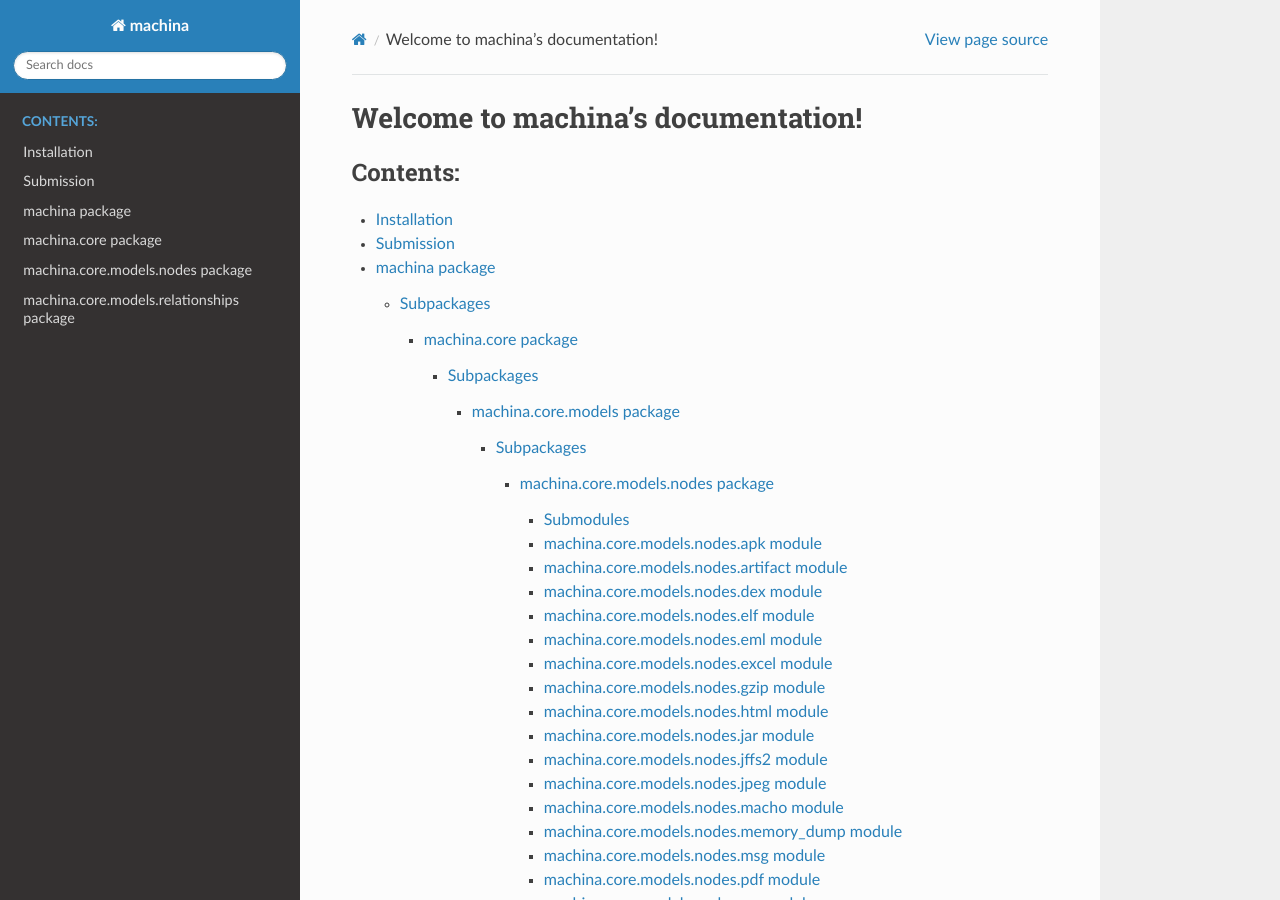
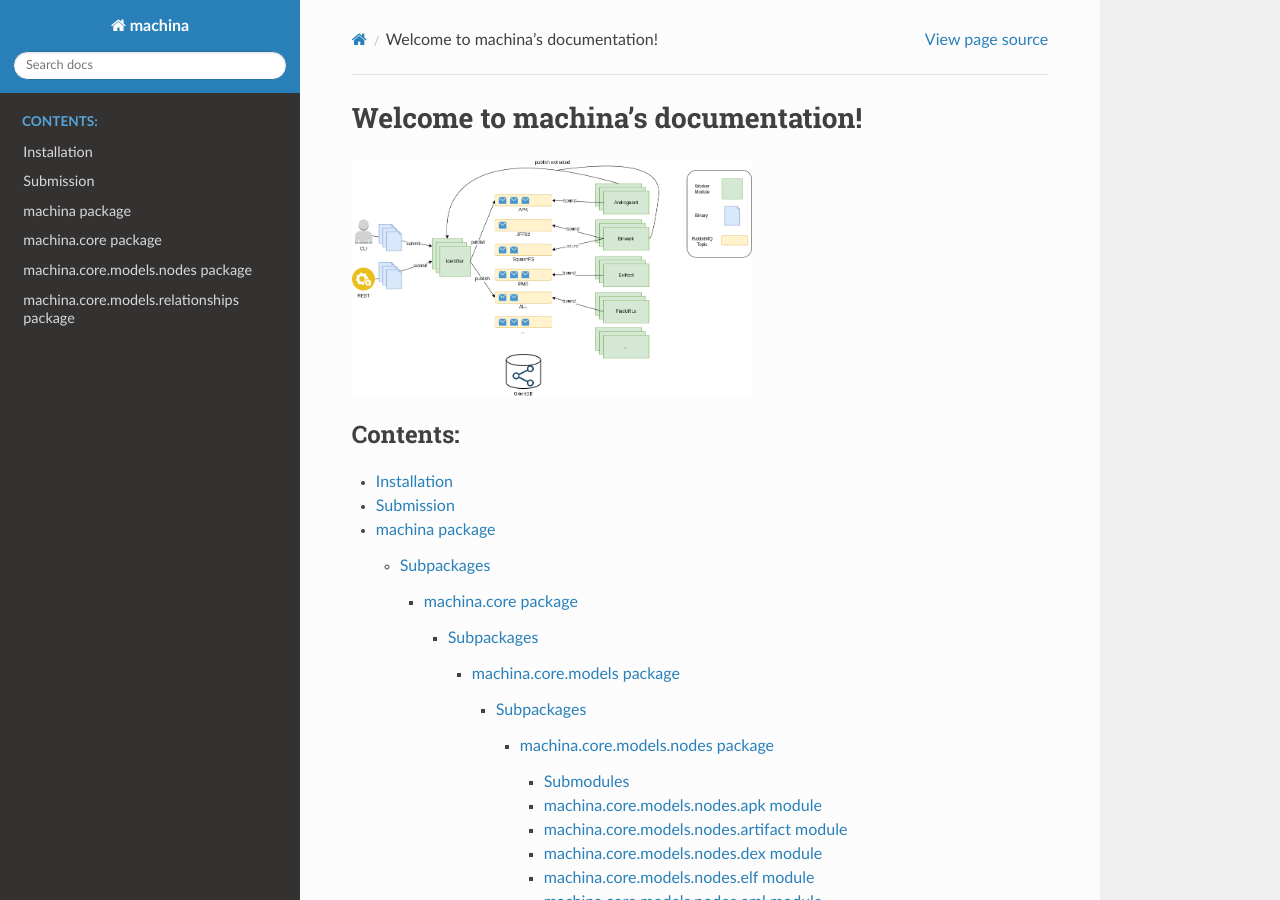
Before and after one commit to ehrenb/machina-docs, a Sphinx documentation site: the page built from docs/source/index.rst, in a window 1280 px wide and 900 px high. Built offline with Sphinx 7.4.7 and the Read the Docs theme 2.0.0, drawn with Linux system fonts in a browser that asks for light colours.

Commit message:
add machina drawio architecture diagram, add to index

```diff
--- a/docs/source/index.rst
+++ b/docs/source/index.rst
@@ -5,6 +5,10 @@
 
 Welcome to machina's documentation!
 ===================================
+
+.. image:: images/machina.drawio.png
+   :width: 400
+   :alt: Alternative text
 
 .. toctree::
    :maxdepth: 8
```
Also changed, not shown: docs/source/images/machina.xml (added, +1 -0 lines), docs/source/images/machina.drawio.png (added).
